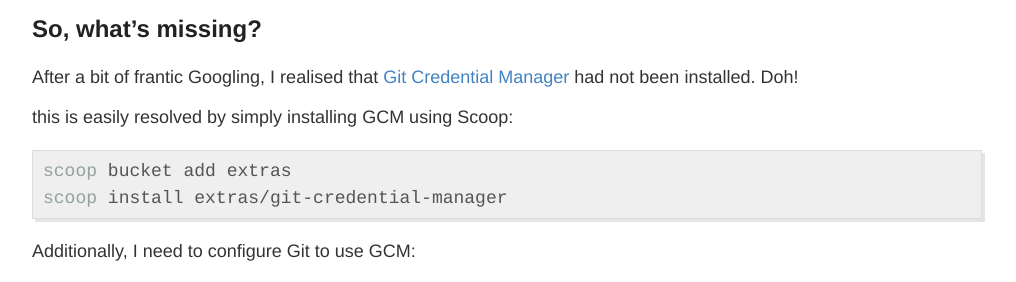
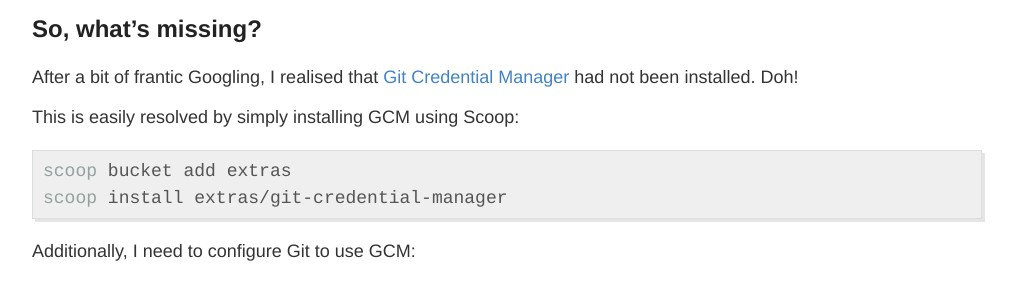
Before and after one commit to philipstreet/philipstreet.github.io, a Jekyll site: the page built from _posts/2024-05-13-issues-when-using-scoop-to-install-git-on-windows.md, in a window 1280 px wide. Shown: the part 765-1047 px from the top of the page, without its empty margins (133-1149 px from the left). Built offline with Jekyll 4.4.1, drawn with Linux system fonts in a browser that asks for light colours; comment, search, counter and statistics services are not loaded.

Commit message:
Fix typo

```diff
--- a/_posts/2024-05-13-issues-when-using-scoop-to-install-git-on-windows.md
+++ b/_posts/2024-05-13-issues-when-using-scoop-to-install-git-on-windows.md
@@ -28,7 +28,7 @@
 
 After a bit of frantic Googling, I realised that [Git Credential Manager](https://github.com/git-ecosystem/git-credential-manager){:target="_blank"} had not been installed. Doh!
 
-this is easily resolved by simply installing GCM using Scoop:
+This is easily resolved by simply installing GCM using Scoop:
 
 {% highlight powershell %}
 scoop bucket add extras
```
